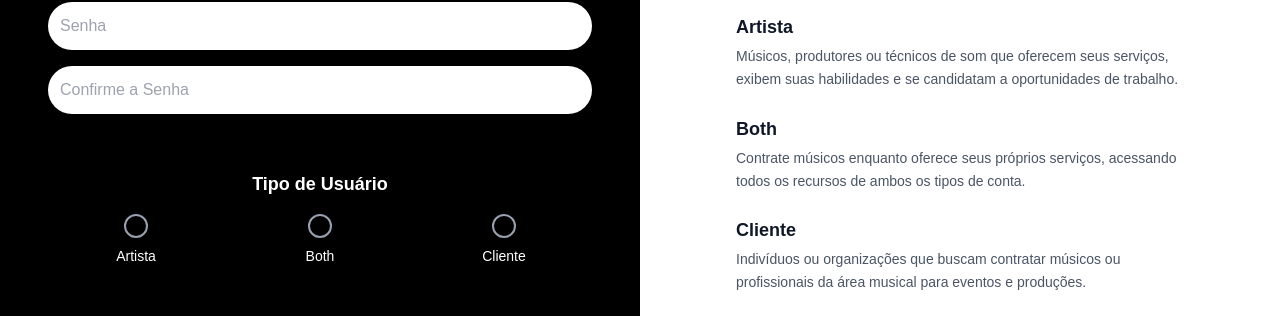
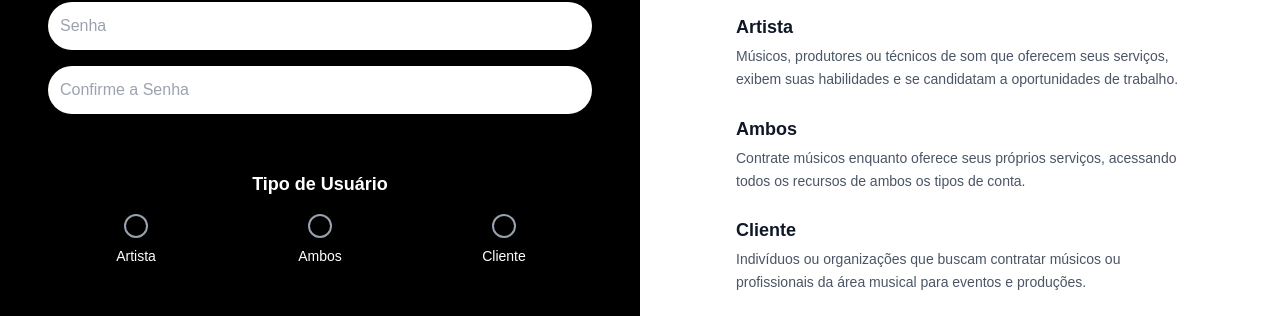
Before and after one commit to JamboTechUFPB/SoundBuddy, a Next.js app in the folder src/frontend/: page /Register in a window 1280 px wide. Shown: the part 242-558 px from the top of the page. Built offline with nearby package versions, Linux system fonts and the light colour scheme.

Commit message:
add: modelName to userTypes on step 1 to map the user model accordingly

```diff
--- a/src/frontend/src/app/Register/components/Step1.tsx
+++ b/src/frontend/src/app/Register/components/Step1.tsx
@@ -18,15 +18,18 @@ const Step1 = ({ formData, setFormData, handleNextStep }: StepProps) => {
   const userTypes = [
     {
       type: 'Artista',
-      description: 'Músicos, produtores ou técnicos de som que oferecem seus serviços, exibem suas habilidades e se candidatam a oportunidades de trabalho.'
+      description: 'Músicos, produtores ou técnicos de som que oferecem seus serviços, exibem suas habilidades e se candidatam a oportunidades de trabalho.',
+      modelName: 'musician'
     },
     {
-      type: 'Both',
-      description: 'Contrate músicos enquanto oferece seus próprios serviços, acessando todos os recursos de ambos os tipos de conta.'
+      type: 'Ambos',
+      description: 'Contrate músicos enquanto oferece seus próprios serviços, acessando todos os recursos de ambos os tipos de conta.',
+      modelName: 'both'
     },
     {
       type: 'Cliente',
-      description: 'Indivíduos ou organizações que buscam contratar músicos ou profissionais da área musical para eventos e produções.'
+      description: 'Indivíduos ou organizações que buscam contratar músicos ou profissionais da área musical para eventos e produções.',
+      modelName: 'contractor'
     }
   ];
 
@@ -96,15 +99,15 @@ const Step1 = ({ formData, setFormData, handleNextStep }: StepProps) => {
                       type="radio"
                       name="userType"
                       className="hidden"
-                      checked={formData.userType === type.type}
-                      onChange={() => setFormData({...formData, userType: type.type})}
+                      checked={formData.userType === type.modelName}
+                      onChange={() => setFormData({...formData, userType: type.modelName})}
                     />
                     {/* Aparência visual do radio button */}
                     <div className={`w-6 h-6 rounded-full border-2 flex items-center justify-center transition-colors
-                      ${formData.userType === type.type
+                      ${formData.userType === type.modelName
                         ? 'border-white bg-white'
                         : 'border-gray-400 hover:border-white'}`}>
-                      {formData.userType === type.type && (
+                      {formData.userType === type.modelName && (
                         <div className="w-3 h-3 rounded-full bg-black"/>
                       )}
                     </div>
```
